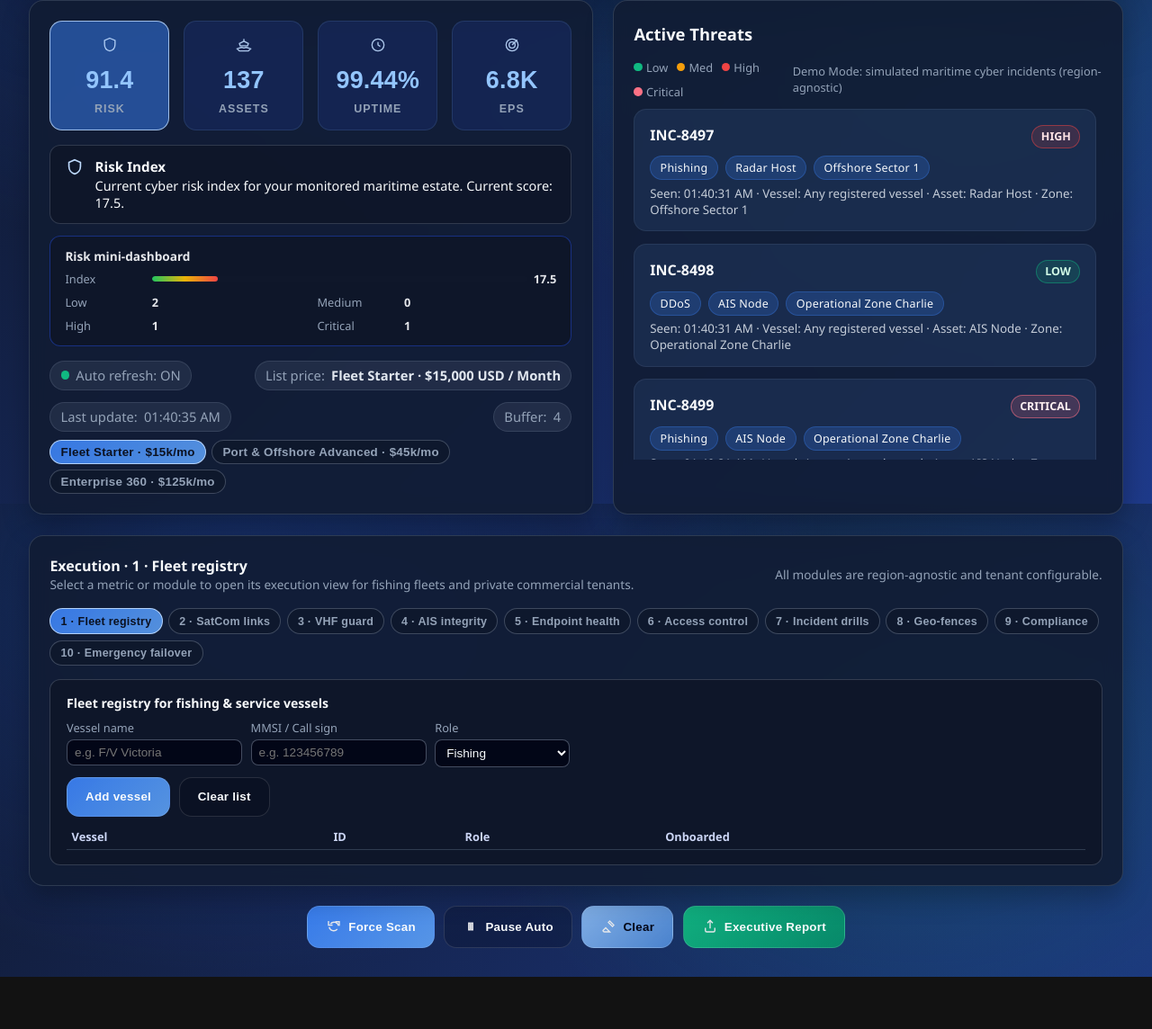
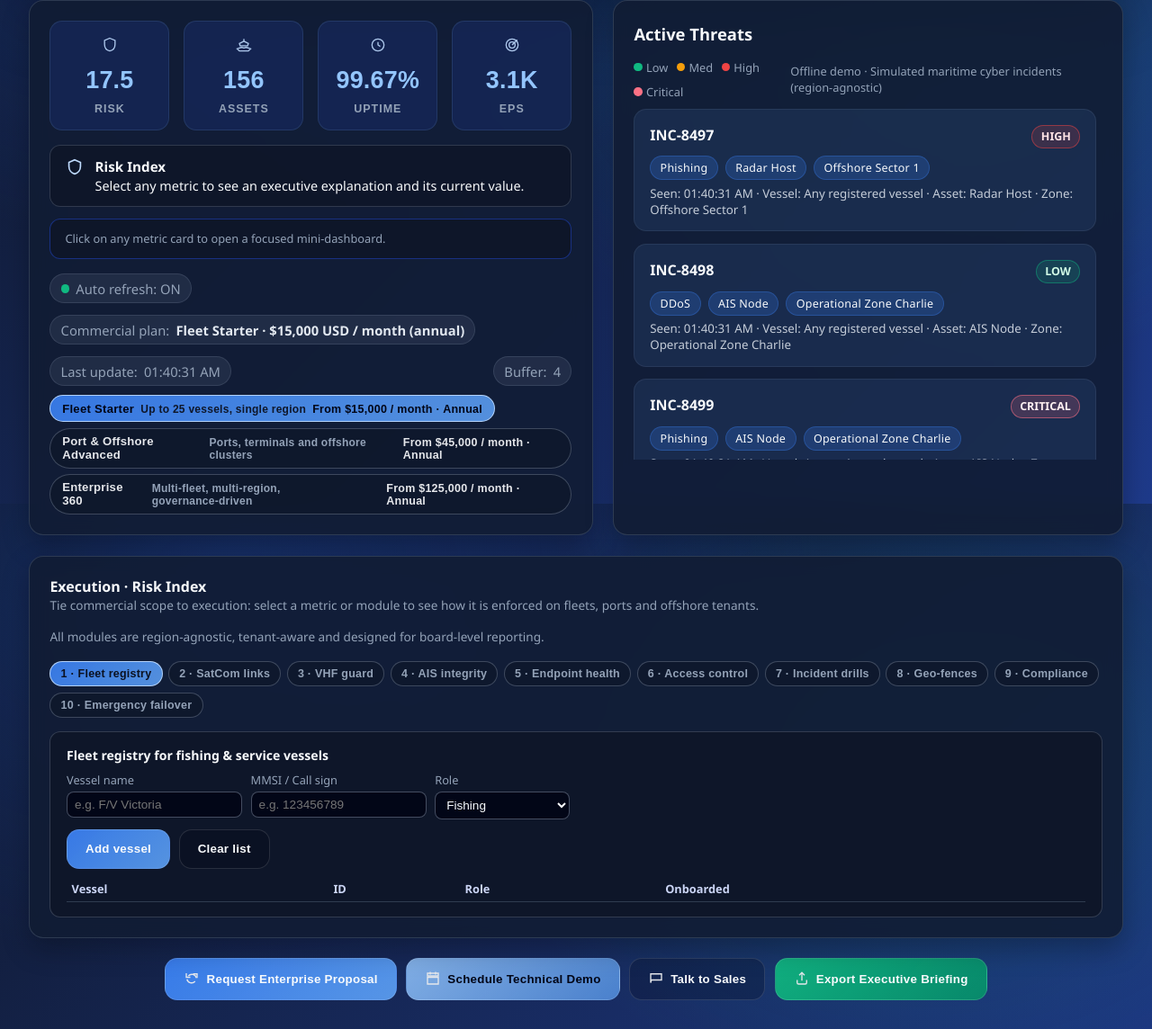
Before and after one commit to pizat16/oceancentinell-enterprise, a plain HTML site: page index.html in a window 1280 px wide. Shown: the part 240-1384 px from the top of the page at 90% size. Before the commit the page ends 1326 px from the top, so only its background shows below. Drawn offline with Linux system fonts and the light colour scheme.

```diff
--- a/index.html
+++ b/index.html
@@ -247,17 +247,43 @@
       font-size:.8rem;
     }
     .plan-btn{
-      padding:.3rem .7rem;
+      padding:.4rem .8rem;
       border-radius:999px;
       border:1px solid rgba(148,163,184,.35);
       background:rgba(15,23,42,.7);
       color:var(--muted);
       cursor:pointer;
+      text-align:left;
+    }
+    .plan-btn-title{
+      font-weight:600;
+      color:#e5e7eb;
+      display:block;
+      font-size:.82rem;
+    }
+    .plan-btn-sub{
+      display:block;
+      font-size:.75rem;
+      color:var(--muted);
+      margin-top:.1rem;
+    }
+    .plan-btn-price{
+      display:block;
+      font-size:.78rem;
+      color:#e5e7eb;
+      margin-top:.1rem;
     }
     .plan-btn.active{
       background:linear-gradient(135deg, rgba(59,130,246,.9), rgba(96,165,250,.85));
       color:#0b1120;
       border-color:rgba(191,219,254,.9);
+    }
+    .plan-btn.active .plan-btn-title,
+    .plan-btn.active .plan-btn-price{
+      color:#020617;
+    }
+    .plan-btn.active .plan-btn-sub{
+      color:#0f172a;
     }
 
     .incidents{
@@ -563,14 +589,13 @@
           </svg>
         </div>
         <div class="header-text">
-          <h1>OceanCentinell  ENTERPRISE</h1>
-          <p>Cybersecurity monitoring for private maritime and offshore operators</p>
+          <h1>OceanCentinell ENTERPRISE</h1>
+          <p>Integrated cyber monitoring for private fleets, ports and offshore assets</p>
         </div>
       </div>
 
       <div class="badge" role="note">
-        Enterprise Maritime Cyber Platform · Plans from $15,000 to $125,000 USD / Month ·
-        Custom Deployment · Private Fleets · Port & Offshore Operators
+        Enterprise Maritime Cyber Platform · From $15,000 to $125,000 USD / Month · Annual contracts · Global support
       </div>
     </header>
 
@@ -630,7 +655,7 @@
           </div>
           <div class="metric-details-main">
             <strong id="metricDetailTitle">Risk Index</strong>
-            <span id="metricDetailText">Tap any metric card to see an executive explanation and the current reading.</span>
+            <span id="metricDetailText">Select any metric to see an executive explanation and its current value.</span>
           </div>
         </div>
 
@@ -640,29 +665,41 @@
           </div>
         </div>
 
-        <div class="statusRow" aria-label="Demo Status">
+        <div class="statusRow" aria-label="Commercial context">
           <div class="pill" title="Auto-refresh status">
             <span class="dot" id="autoDot"></span>
             <span id="autoText">Auto refresh: –</span>
           </div>
-          <div class="pill" title="List price">
-            <span>List price:</span>
+          <div class="pill" title="Selected commercial plan">
+            <span>Commercial plan:</span>
             <strong id="pricePill">–</strong>
           </div>
-          <div class="pill" title="Last update time">
+          <div class="pill" title="Last telemetry update">
             <span>Last update:</span>
             <span id="lastUpdate">–</span>
           </div>
-          <div class="pill" title="Incident buffer size">
+          <div class="pill" title="Current incident buffer size">
             <span>Buffer:</span>
             <span id="bufferCount">0</span>
           </div>
         </div>
 
-        <div class="plan-selector" aria-label="Pricing plans">
-          <button type="button" class="plan-btn active" data-plan="starter">Fleet Starter · $15k/mo</button>
-          <button type="button" class="plan-btn" data-plan="advanced">Port & Offshore Advanced · $45k/mo</button>
-          <button type="button" class="plan-btn" data-plan="enterprise">Enterprise 360 · $125k/mo</button>
+        <div class="plan-selector" aria-label="Enterprise pricing plans">
+          <button type="button" class="plan-btn active" data-plan="starter">
+            <span class="plan-btn-title">Fleet Starter</span>
+            <span class="plan-btn-sub">Up to 25 vessels, single region</span>
+            <span class="plan-btn-price">From $15,000 / month · Annual</span>
+          </button>
+          <button type="button" class="plan-btn" data-plan="advanced">
+            <span class="plan-btn-title">Port & Offshore Advanced</span>
+            <span class="plan-btn-sub">Ports, terminals and offshore clusters</span>
+            <span class="plan-btn-price">From $45,000 / month · Annual</span>
+          </button>
+          <button type="button" class="plan-btn" data-plan="enterprise">
+            <span class="plan-btn-title">Enterprise 360</span>
+            <span class="plan-btn-sub">Multi‑fleet, multi‑region, governance‑driven</span>
+            <span class="plan-btn-price">From $125,000 / month · Annual</span>
+          </button>
         </div>
       </section>
 
@@ -676,7 +713,7 @@
             <div class="legend-item"><span class="sev-dot sev-high"></span><span>High</span></div>
             <div class="legend-item"><span class="sev-dot sev-crit"></span><span>Critical</span></div>
           </div>
-          <div>Demo Mode: simulated maritime cyber incidents (region-agnostic)</div>
+          <div>Offline demo · Simulated maritime cyber incidents (region‑agnostic)</div>
         </div>
 
         <div class="incidents" id="incidentsContainer">
@@ -692,10 +729,10 @@
         <div>
           <div class="workspace-title" id="wsTitle">Execution · Risk Index</div>
           <div class="workspace-subtitle" id="wsSubtitle">
-            Select a metric or module to open its execution view for fishing fleets and private commercial tenants.
-          </div>
-        </div>
-        <span class="workspace-subtitle">All modules are region-agnostic and tenant configurable.</span>
+            Tie commercial scope to execution: select a metric or module to see how it is enforced on fleets, ports and offshore tenants.
+          </div>
+        </div>
+        <span class="workspace-subtitle">All modules are region‑agnostic, tenant‑aware and designed for board‑level reporting.</span>
       </div>
 
       <div class="workspace-tabs" role="tablist" aria-label="Execution modules">
@@ -919,8 +956,9 @@
       </div>
     </section>
 
-    <div class="controls" role="group" aria-label="Controls">
-      <button class="primary" id="forceScanBtn" type="button">
+    <!-- ENTERPRISE CTAS -->
+    <div class="controls" role="group" aria-label="Commercial actions">
+      <button class="primary" id="ctaRequestProposal" type="button">
         <span class="icon" aria-hidden="true">
           <svg viewBox="0 0 24 24">
             <path d="M4 4v6h6"/>
@@ -929,25 +967,30 @@
             <path d="M19 11a7 7 0 0 0-12-3"/>
           </svg>
         </span>
-        <span>Force Scan</span>
+        <span>Request Enterprise Proposal</span>
       </button>
-      <button class="ghost" id="toggleAutoBtn" type="button">
+
+      <button class="secondary" id="ctaScheduleDemo" type="button">
         <span class="icon" aria-hidden="true">
-          <svg viewBox="0 0 24 24" id="autoIconSvg">
-            <path d="M9 7h2v10H9zM13 7h2v10h-2z"/>
+          <svg viewBox="0 0 24 24">
+            <path d="M4 4h16v4H4z"/>
+            <path d="M4 10h16v10H4z"/>
+            <path d="M8 2v4"/>
+            <path d="M16 2v4"/>
           </svg>
         </span>
-        <span>Pause Auto</span>
+        <span>Schedule Technical Demo</span>
       </button>
-      <button class="secondary" id="clearBtn" type="button">
+
+      <button class="ghost" id="ctaTalkToSales" type="button">
         <span class="icon" aria-hidden="true">
           <svg viewBox="0 0 24 24">
-            <path d="M4 18l4-4 6 6H6a2 2 0 0 1-2-2z"/>
-            <path d="M14 4l6 6-2 2-6-6z"/>
+            <path d="M4 5h16v9H5l-1 4z"/>
           </svg>
         </span>
-        <span>Clear</span>
+        <span>Talk to Sales</span>
       </button>
+
       <button class="success" id="exportBtn" type="button">
         <span class="icon" aria-hidden="true">
           <svg viewBox="0 0 24 24">
@@ -956,7 +999,7 @@
             <path d="M5 14v4a2 2 0 0 0 2 2h10a2 2 0 0 0 2-2v-4"/>
           </svg>
         </span>
-        <span>Executive Report</span>
+        <span>Export Executive Briefing</span>
       </button>
     </div>
   </div>
@@ -998,10 +1041,7 @@
         metricDetails: $("metricDetails"),
         metricDetailTitle: $("metricDetailTitle"),
         metricDetailText: $("metricDetailText"),
-        forceScanBtn: $("forceScanBtn"),
-        clearBtn: $("clearBtn"),
         exportBtn: $("exportBtn"),
-        toggleAutoBtn: $("toggleAutoBtn"),
         wsTitle: $("wsTitle"),
         wsSubtitle: $("wsSubtitle"),
       };
@@ -1091,16 +1131,8 @@
 
           if (this._auto) {
             autoIconSvg.innerHTML = '<path d="M9 7h2v10H9zM13 7h2v10h-2z"/>';
-            if (els.toggleAutoBtn) {
-              const span = els.toggleAutoBtn.querySelector("span:last-child");
-              if (span) span.textContent = "Pause Auto";
-            }
           } else {
             autoIconSvg.innerHTML = '<path d="M9 7l8 5-8 5z"/>';
-            if (els.toggleAutoBtn) {
-              const span = els.toggleAutoBtn.querySelector("span:last-child");
-              if (span) span.textContent = "Resume Auto";
-            }
           }
 
           if (this._auto) {
@@ -1217,7 +1249,7 @@
           const m = this.metrics;
           const plan = PLANS[ACTIVE_PLAN];
 
-          els.pricePill.textContent = `${plan.label} · $${plan.price.toLocaleString()} USD / Month`;
+          els.pricePill.textContent = `${plan.label} · $${plan.price.toLocaleString()} USD / month (annual)`;
 
           els.riskScore.textContent = m.risk_score ?? "–";
           els.assetsCount.textContent = m.assets ?? "–";
@@ -1306,7 +1338,7 @@
             const report = {
               platform: "OceanCentinell ENTERPRISE v3.2 (Offline Demo)",
               organization: "Victoria en Cristo Jesús LLC",
-              plan: plan.label,
+              commercial_plan: plan.label,
               list_price_monthly_usd: plan.price,
               exported_at: exportedAt,
               metrics: this.metrics,
@@ -1321,12 +1353,11 @@
             a.href = url;
 
             const ts = safeFilenameTimestamp(exportedAt);
-
             const priceLabel = plan.price === 0
               ? "DEMO-1M"
               : `${plan.price}USD-MO`;
 
-            a.download = `OceanCentinell_Report_${plan.label}_${priceLabel}_${ts}.json`;
+            a.download = `OceanCentinell_Enterprise_Report_${plan.label}_${priceLabel}_${ts}.json`;
 
             document.body.appendChild(a);
             a.click();
@@ -1357,21 +1388,21 @@
         risk: {
           title: "Risk Index",
           getText: (m) =>
-            `Current cyber risk index for your monitored maritime estate. Current score: ${
+            `Board‑level cyber risk index across your monitored maritime estate. Current score: ${
               m.risk_score ?? "–"
             }.`,
         },
         assets: {
           title: "Protected Assets",
           getText: (m) =>
-            `Number of critical maritime assets under monitoring. Current assets in scope: ${
+            `Critical maritime assets under continuous monitoring (vessels, ports, OT systems). Current assets in scope: ${
               m.assets ?? "–"
             }.`,
         },
         uptime: {
           title: "Platform Uptime",
           getText: (m) =>
-            `Service availability of the OceanCentinell stack. Current uptime: ${
+            `Service availability of the OceanCentinell stack across your tenants. Current uptime: ${
               m.uptime != null ? m.uptime + "%" : "–"
             }.`,
         },
@@ -1379,7 +1410,7 @@
           title: "Events Per Second",
           getText: (m) => {
             const eps = m.eps != null ? m.eps.toString() : "–";
-            return `Inbound security telemetry ingestion rate. Current EPS: ${eps} events/second.`;
+            return `Inbound security telemetry ingestion rate across fleets and ports. Current EPS: ${eps} events/second.`;
           },
         },
       };
@@ -1618,7 +1649,7 @@
         siem.activeVessel = null;
         if (els.wsSubtitle) {
           els.wsSubtitle.textContent =
-            "Select a metric or module to open its execution view for fishing fleets and private commercial tenants.";
+            "Tie commercial scope to execution: select a metric or module to see how it is enforced on fleets, ports and offshore tenants.";
         }
       });
 
@@ -1704,10 +1735,26 @@
       const siem = new OceanCentinellSIEM();
       siem.start();
 
-      els.forceScanBtn.addEventListener("click", () => siem.forceScan());
-      els.clearBtn.addEventListener("click", () => siem.clear());
+      // Enterprise CTAs
+      $("ctaRequestProposal").addEventListener("click", () => {
+        window.location.href =
+          "mailto:sales@oceancentinell.com"
+          + "?subject=OceanCentinell%20Enterprise%20Proposal"
+          + "&body=Please%20contact%20me%20about%20an%20enterprise%20proposal%20for%20our%20fleet%2Fports.";
+      });
+
+      $("ctaScheduleDemo").addEventListener("click", () => {
+        window.location.href = "https://your-booking-link.com";
+      });
+
+      $("ctaTalkToSales").addEventListener("click", () => {
+        window.location.href = "https://your-website.com/contact-enterprise";
+      });
+
       els.exportBtn.addEventListener("click", () => siem.exportExecutiveReport());
-      els.toggleAutoBtn.addEventListener("click", () => siem.toggleAuto());
+
+      // Auto-refresh default ON
+      siem._setAuto(true);
 
       setTimeout(() => {
         updateMetricDetail("risk", siem.metrics);
```
